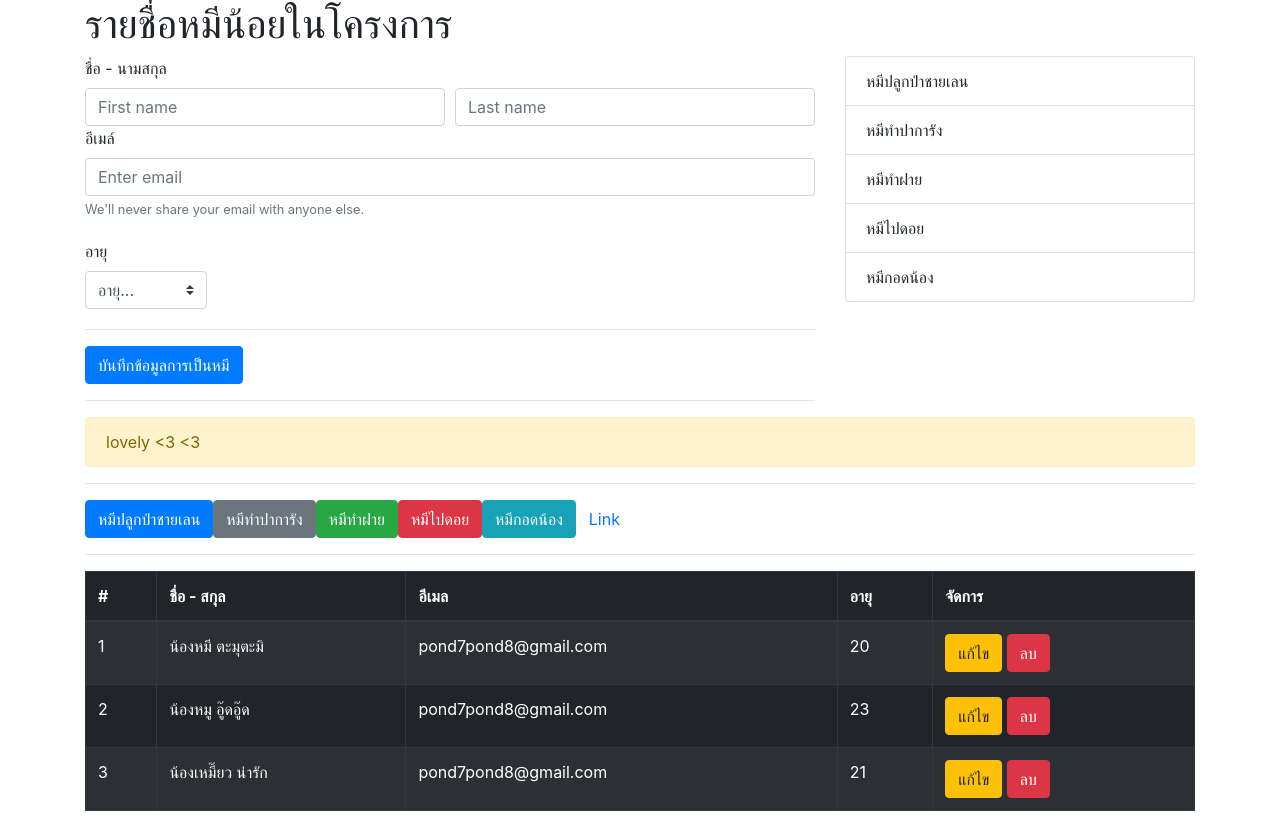
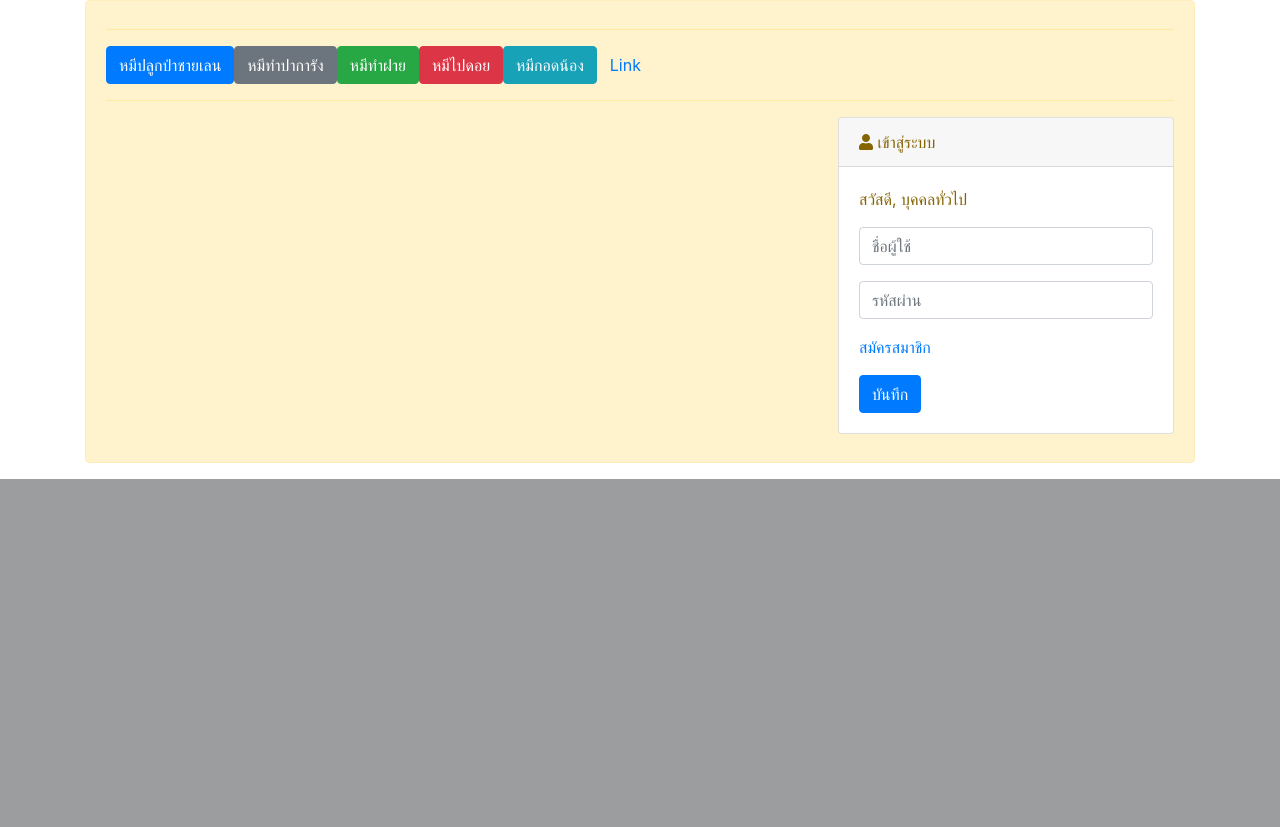
Before and after one commit to princessdamon/ci, a CodeIgniter app: page /user/ in a window 1280 px wide. Shown: the part 889-1716 px from the top of the page. After the commit the page ends 1368 px from the top, so only its background shows below. Run offline with CodeIgniter, Linux system fonts and the light colour scheme; some libraries are stand-ins or nearby versions.

Commit message:
add composer

```diff
--- a/application/config/autoload.php
+++ b/application/config/autoload.php
@@ -58,7 +58,7 @@ $autoload['packages'] = array();
 |
 |	$autoload['libraries'] = array('user_agent' => 'ua');
 */
-$autoload['libraries'] = array('database');
+$autoload['libraries'] = array('database', 'session');
 
 /*
 | -------------------------------------------------------------------
--- a/application/config/config.php
+++ b/application/config/config.php
@@ -35,7 +35,7 @@ $config['base_url'] = 'http://localhost:8000';
 | variable so that it is blank.
 |
 */
-$config['index_page'] = 'index.php';
+$config['index_page'] = '';
 
 /*
 |--------------------------------------------------------------------------
@@ -324,7 +324,7 @@ $config['cache_query_string'] = FALSE;
 | https://codeigniter.com/user_guide/libraries/encryption.html
 |
 */
-$config['encryption_key'] = '';
+$config['encryption_key'] = 'princessdamon';
 
 /*
 |--------------------------------------------------------------------------
--- a/application/controllers/User.php
+++ b/application/controllers/User.php
@@ -20,6 +20,7 @@ class User extends CI_Controller
     }
 
     public function show($userId = "")
+
     {
         $user = $this->user_model->getUserByID($userId);
         $data = [
@@ -28,6 +29,11 @@ class User extends CI_Controller
         $this->load->view('layout/header');
         $this->load->view('user/show', $data);
         $this->load->view('layout/footer');
+    }
+
+    public function profile()
+    {
+        echo "U are now login";
     }
 
     public function addUser()
--- a/application/views/homepage.php
+++ b/application/views/homepage.php
@@ -20,63 +20,9 @@
                 <span class="sr-only">Next</span>
             </a>
         </div>
-        <h1>รายชื่อหมีน้อยในโครงการ</h1>
-        <div class="row">
-            <div class="col-8">
-                <form>
-                    <label>ชื่อ - นามสกุล</label>
-                    <div class="form-row">
-                        <div class="col">
-                            <input type="text" class="form-control" placeholder="First name">
-                        </div>
-                        <div class="col">
-                            <input type="text" class="form-control" placeholder="Last name">
-                        </div>
-                    </div>
-                    <div class="form-group">
-                        <label for="exampleInputEmail1">อีเมล์</label>
-                        <input type="email" class="form-control" id="exampleInputEmail1" aria-describedby="emailHelp" placeholder="Enter email">
-                        <small id="emailHelp" class="form-text text-muted">We'll never share your email with anyone else.</small>
-                    </div>
-                    <div class="form-row align-items-center">
-                        <div class="col-auto my-1">
-                            <label class="mr-sm-2" for="inlineFormCustomSelect">อายุ</label>
-                            <select class="custom-select mr-sm-2" id="inlineFormCustomSelect">
-                                <option selected>อายุ...</option>
-                                <option value="1">20</option>
-                                <option value="2">21</option>
-                                <option value="3">22</option>
-                                <option value="3">23</option>
-                                <option value="3">24</option>
-                                <option value="3">25</option>
-                                <option value="3">26</option>
-                                <option value="3">27</option>
-                                <option value="3">28</option>
-                                <option value="3">29</option>
-                                <option value="3">30+</option>
-                            </select>
-                        </div>
-                    </div>
-                    <hr>
-                    <button type="submit" class="btn btn-primary">บันทึกข้อมูลการเป็นหมี</button>
-                    <hr>
-                </form>
-            </div>
-            <div class="col-4">
-                <ul class="list-group">
-                    <li class="list-group-item">หมีปลูกป่าชายเลน</li>
-                    <li class="list-group-item">หมีทำปาการัง</li>
-                    <li class="list-group-item">หมีทำฝาย</li>
-                    <li class="list-group-item">หมีไปดอย</li>
-                    <li class="list-group-item">หมีกอดน้อง</li>
-                </ul>
-            </div>
-        </div>
-
 
         <div class="alert alert-warning" role="alert">
-            lovely
-            <3 <3 </div>
+
                 <table class="table table-dark table-striped table-bordered">
                     <hr>
                     <button type="button" class="btn btn-primary">หมีปลูกป่าชายเลน</button>
@@ -86,55 +32,29 @@
                     <button type="button" class="btn btn-info">หมีกอดน้อง</button>
                     <button type="button" class="btn btn-link">Link</button>
                     <hr>
-                    <thead>
-                        <tr>
-                            <th>#</th>
-                            <th>ชื่อ - สกุล</th>
-                            <th>อีเมล</th>
-                            <th>อายุ</th>
-                            <th>จัดการ</th>
-                        </tr>
-                    </thead>
-        </div>
-        <tbody>
-            <tr>
-                <td>1</td>
-                <td>น้องหมี ตะมุตะมิ</td>
-                <td>pond7pond8@gmail.com</td>
-                <td>20</td>
-                <td>
-                    <a href="#" class="btn btn-warning">แก้ไข</a>
-                    <a href="#" class="btn btn-danger">ลบ
-
-                    </a>
-                </td>
-            </tr>
-
-            <tr>
-                <td>2</td>
-                <td>น้องหมู อู๊ดอู๊ด</td>
-                <td>pond7pond8@gmail.com</td>
-                <td>23</td>
-                <td>
-                    <a href="#" class="btn btn-warning">แก้ไข</a>
-                    <a href="#" class="btn btn-danger">ลบ
-
-                    </a>
-                </td>
-            </tr>
-
-            <tr>
-                <td>3</td>
-                <td>น้องเหมี๊ยว น่ารัก</td>
-                <td>pond7pond8@gmail.com</td>
-                <td>21</td>
-                <td>
-                    <a href="#" class="btn btn-warning">แก้ไข</a>
-                    <a href="#" class="btn btn-danger">ลบ
-
-                    </a>
-                </td>
-            </tr>
+                    <div class="row">
+           <div class="col-8"></div>
+           <div class="col-4">
+               <div class="card">
+                   <div class="card-header">
+                   <i class="fa fa-user"></i> เข้าสู่ระบบ
+                   </div>
+                   <div class="card-body">
+                   <p>สวัสดี, บุคคลทั่วไป</p>
+                       <form action="auth/login" method="post">
+                           <div class="form-group">
+                               <input type="text" name="username" class="form-control" placeholder="ชื่อผู้ใช้">
+                           </div>
+                           <div class="form-group">
+                               <input type="password" name="password" class="form-control" placeholder="รหัสผ่าน">
+                           </div>
+                           <p><a href="#"> สมัครสมาชิก</a></p>
+                           <button type="submit" class="btn btn-primary">บันทึก</button>
+                       </form>
+                   </div>
+               </div>
+           </div>
+       </div>
         </tbody>
         </table>
 
--- a/application/views/user/user.php
+++ b/application/views/user/user.php
@@ -1,6 +1,4 @@
 <h1>รายชื่อหมีน้อยในโครงการ</h1>
-
-
         <div class="alert alert-warning" role="alert">
             lovely
             <3 <3 </div>
@@ -11,6 +9,7 @@
                     <thead>
                         <tr>
                             <th><i class="far fa-compass "></i></th>
+                            <th>ชื่อผู้ใช้</th>
                             <th>ชื่อ - สกุล</th>
                             <th>อีเมล</th>
                             <th>อายุ</th>
@@ -22,6 +21,7 @@
         <tbody>
         <?php foreach ($users->result() as $user){?>
             <tr>
+                <td><?php echo $user->user_type_id ?></td>
                 <td><?php echo $user->user_id ?></td>
                 <td><?php echo $user->fullname ?></td>
                 <td><?php echo $user->email ?></td>
```
Also changed, not shown: application/controllers/Auth.php (added, +25 -0 lines), application/models/User_model.php (+23 -9 lines), application/views/user/adduser.php (+14 -13 lines), application/views/user/edit.php (+13 -14 lines), 2 other files.
